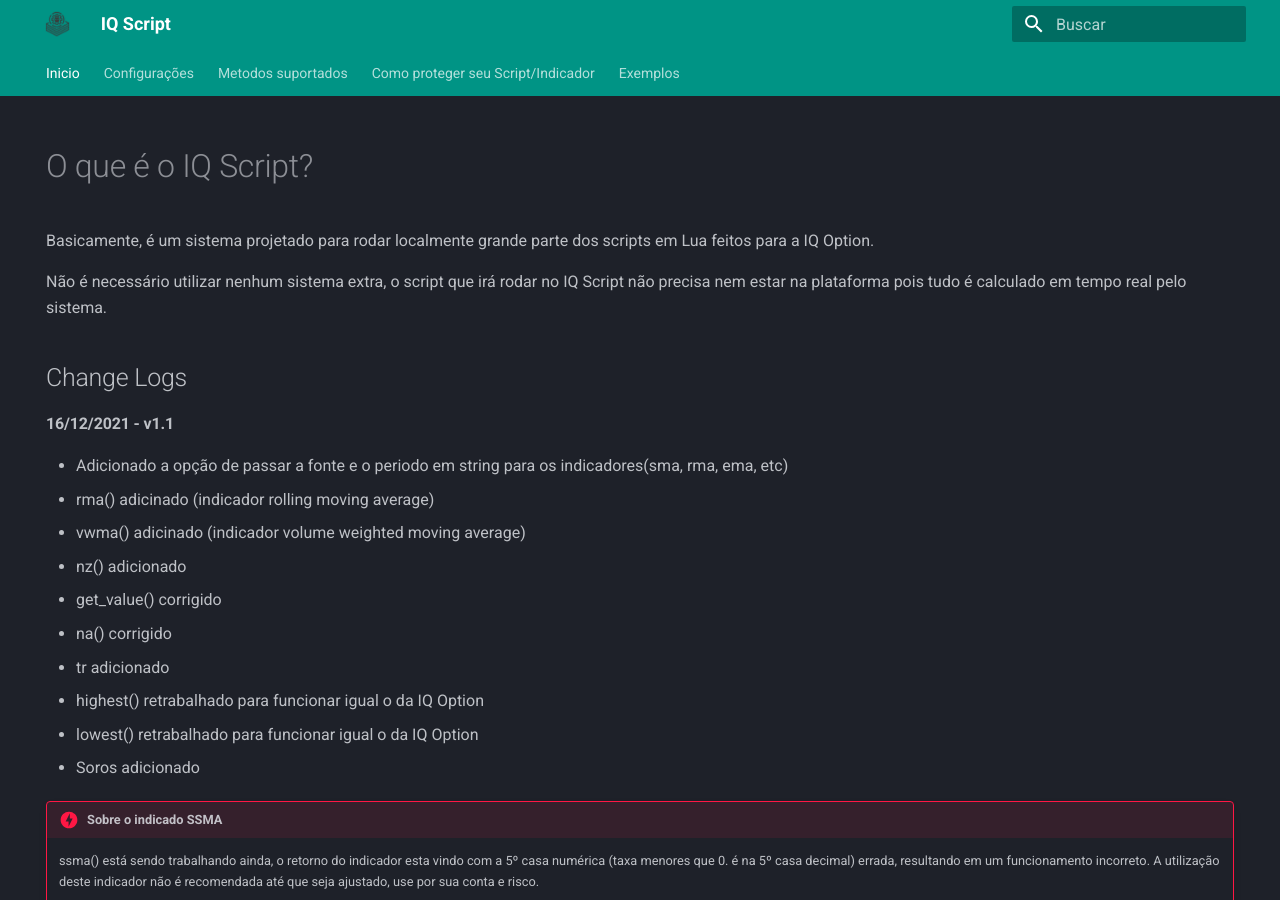
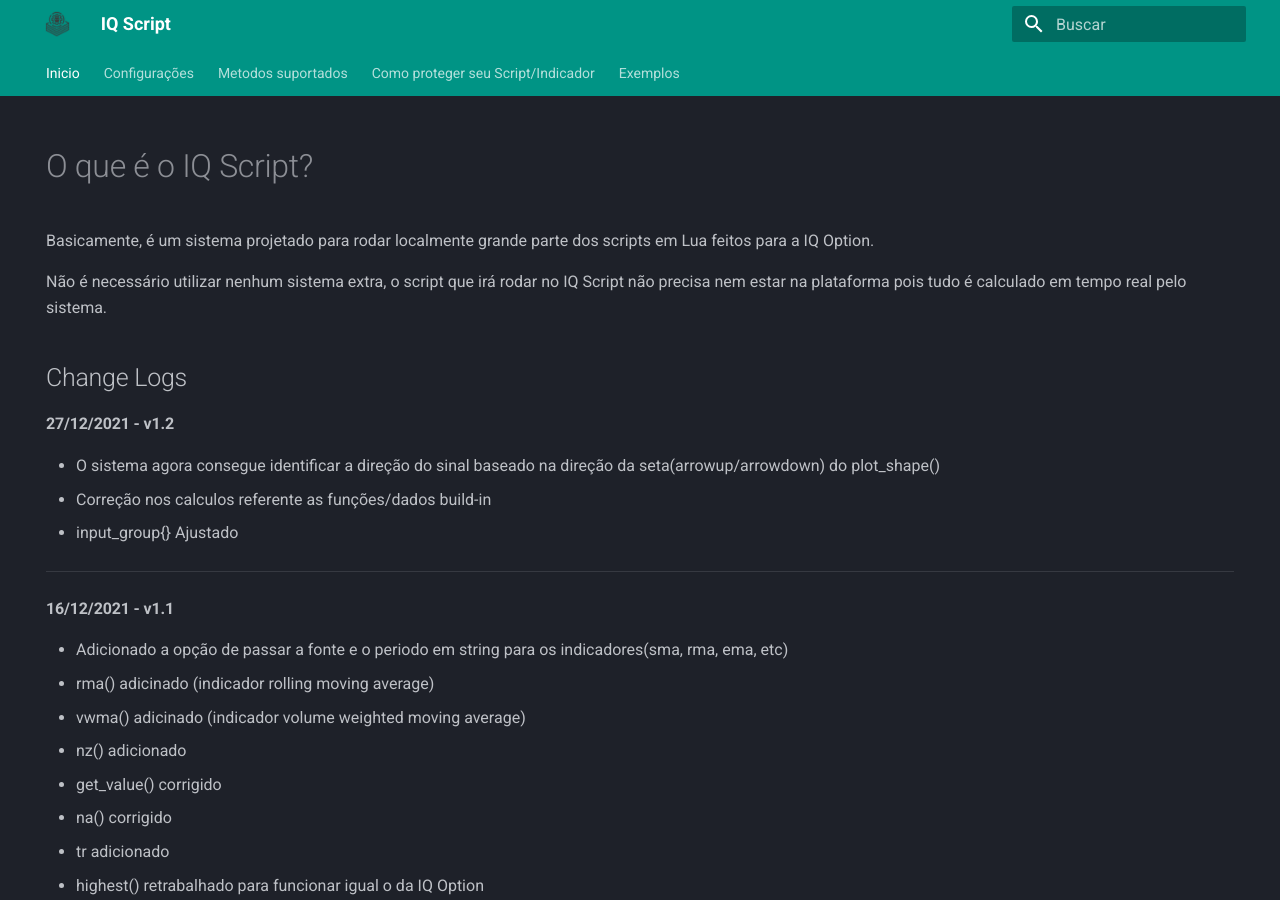
Before and after one commit to dsinmsdj/iqscript-doc, an MkDocs documentation site: the page built from docs/index.md, in a window 1280 px wide and 900 px high. Built offline with MkDocs 1.6.1 and Material for MkDocs 9.7.7, drawn with Linux system fonts in a browser that asks for light colours; the version menu is left out.

Commit message:
first commit

```diff
--- a/docs/index.md
+++ b/docs/index.md
@@ -12,6 +12,14 @@
 
 
 ## Change Logs
+
+#### 27/12/2021 - v1.2
+
+* O sistema agora consegue identificar a direção do sinal baseado na direção da seta(arrowup/arrowdown) do plot_shape()
+* Correção nos calculos referente as funções/dados build-in
+* input_group{} Ajustado
+
+----
 
 #### 16/12/2021 - v1.1
 
```
Also changed, not shown: site/index.html, site/search/search_index.json, site/sitemap.xml, 1 other file.
